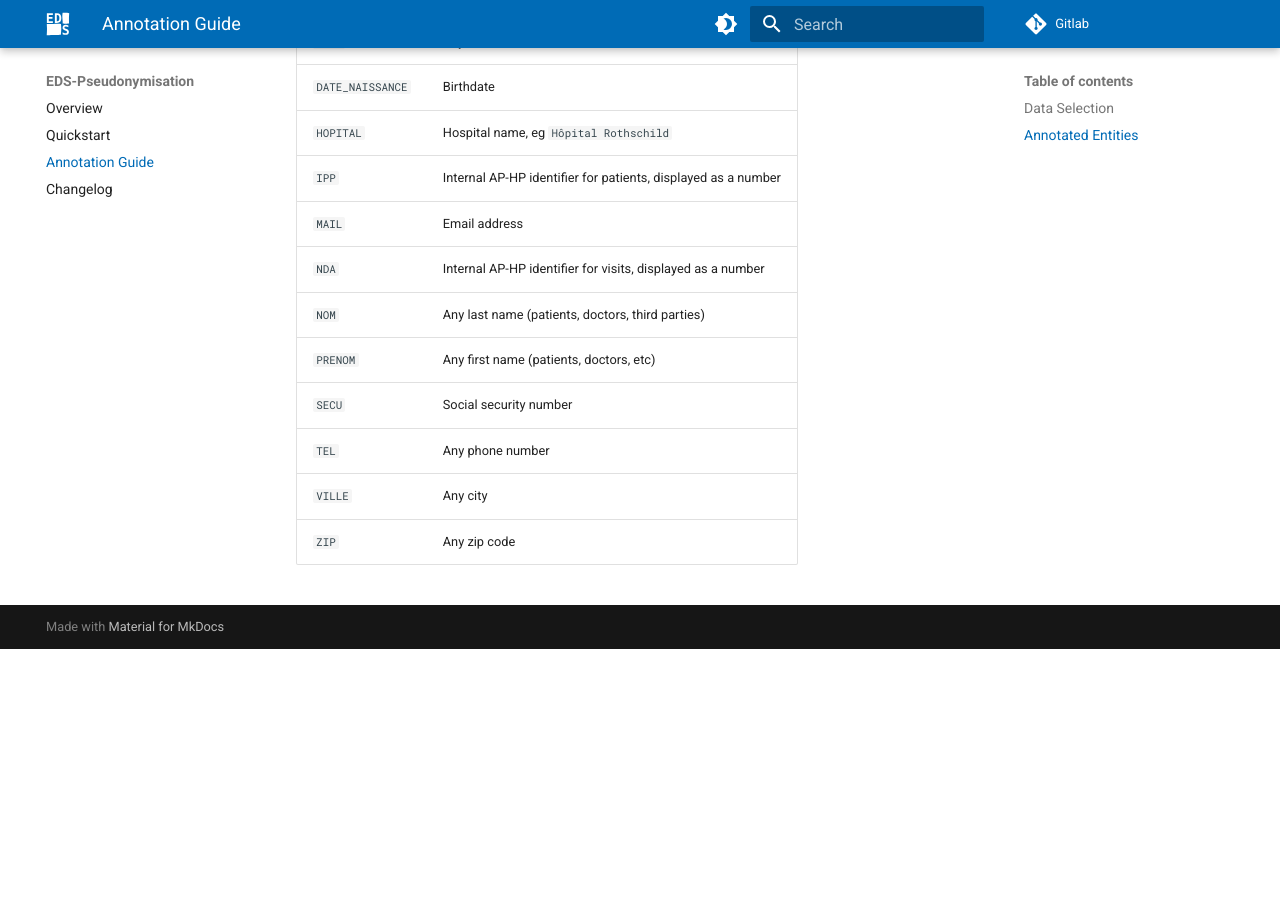
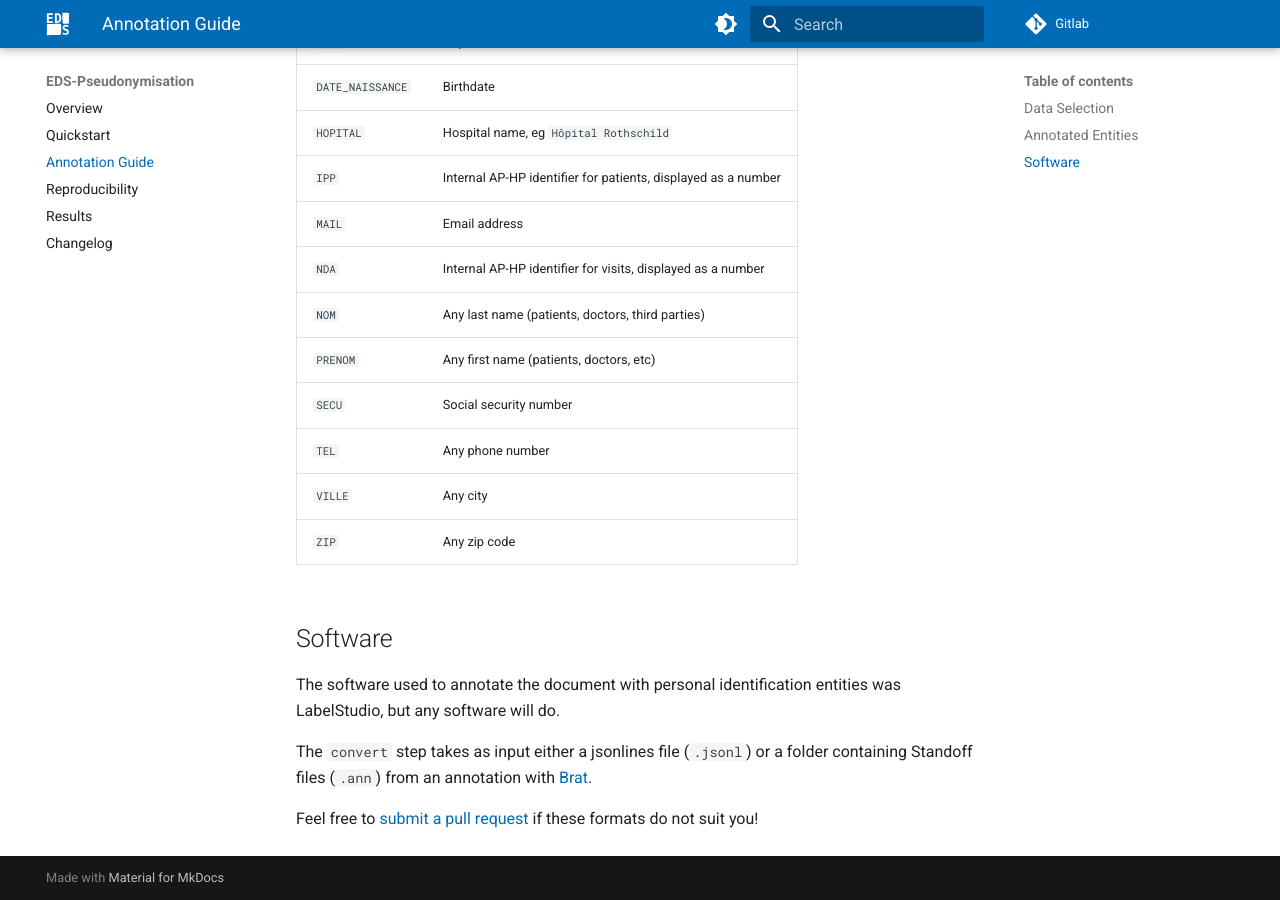
Before and after one commit to aphp/eds-pseudo, an MkDocs documentation site: the page built from docs/annotation-guide.md, in a window 1280 px wide and 900 px high, scrolled down 605 px. Built offline with MkDocs 1.6.1 and Material for MkDocs 9.7.7, drawn with Linux system fonts in a browser that asks for light colours; a script that is not in the unit is left out; before the commit the page ends 1254 px from its top, so only the background shows below that.

Commit message:
docs: improve docs

```diff
--- a/docs/annotation-guide.md
+++ b/docs/annotation-guide.md
@@ -2,18 +2,20 @@
 
 ## Data Selection
 
-We annotated around 4000 documents, selected according to the distribution of AP-HP's Clinical Data Warehouse (CDW),
-to obtain a sample that is representative of the actual documents present within the CDW.
+We annotated around 4000 documents, selected according to the distribution of AP-HP's
+Clinical Data Warehouse (CDW), to obtain a sample that is representative of the actual
+documents present within the CDW.
 
-Training data are selected among notes that were edited after August 2017, in order to skew the model towards more recent clinical notes.
-The test set, however, is sampled without any time constraints, to make sure the model performs well overall.
+Training data are selected among notes that were edited after August 2017, in order to
+skew the model towards more recent clinical notes. The test set, however, is sampled
+without any time constraints, to make sure the model performs well overall.
 
 ## Annotated Entities
 
 We annotated clinical documents with the following entities :
 
 | Label            | Description                                                   |
-| ---------------- | ------------------------------------------------------------- |
+|------------------|---------------------------------------------------------------|
 | `ADRESSE`        | Street address, eg `33 boulevard de Picpus`                   |
 | `DATE`           | Any absolute date other than a birthdate                      |
 | `DATE_NAISSANCE` | Birthdate                                                     |
@@ -27,3 +29,14 @@ We annotated clinical documents with the following entities :
 | `TEL`            | Any phone number                                              |
 | `VILLE`          | Any city                                                      |
 | `ZIP`            | Any zip code                                                  |
+
+## Software
+
+The software used to annotate the document with personal identification entities was
+LabelStudio, but any software will do.
+
+The `convert` step takes as input either a jsonlines file (`.jsonl`) or a folder
+containing Standoff files (`.ann`) from an annotation with [Brat](https://brat.nlplab.org/).
+
+Feel free to [submit a pull request](https://github.com/aphp/eds-pseudo/pulls) if these
+formats do not suit you!
--- a/mkdocs.yml
+++ b/mkdocs.yml
@@ -25,6 +25,8 @@ nav:
   - index.md
   - quickstart.md
   - annotation-guide.md
+  - reproducibility.md
+  - results.md
   - changelog.md
 
 extra_css:
```
Also changed, not shown: docs/index.md (+4 -4 lines), docs/quickstart.md (+37 -14 lines), docs/reproducibility.md (added, +27 -0 lines), docs/results.md (added, +4 -0 lines).
